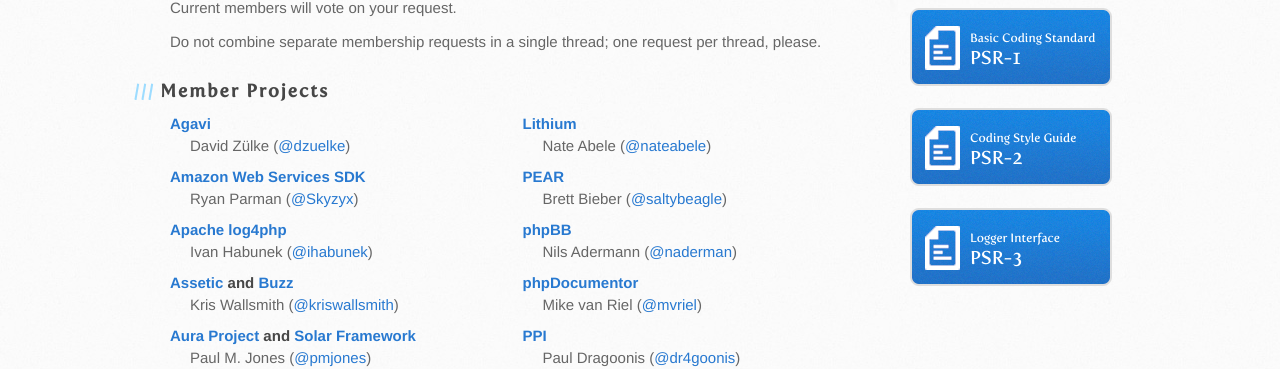
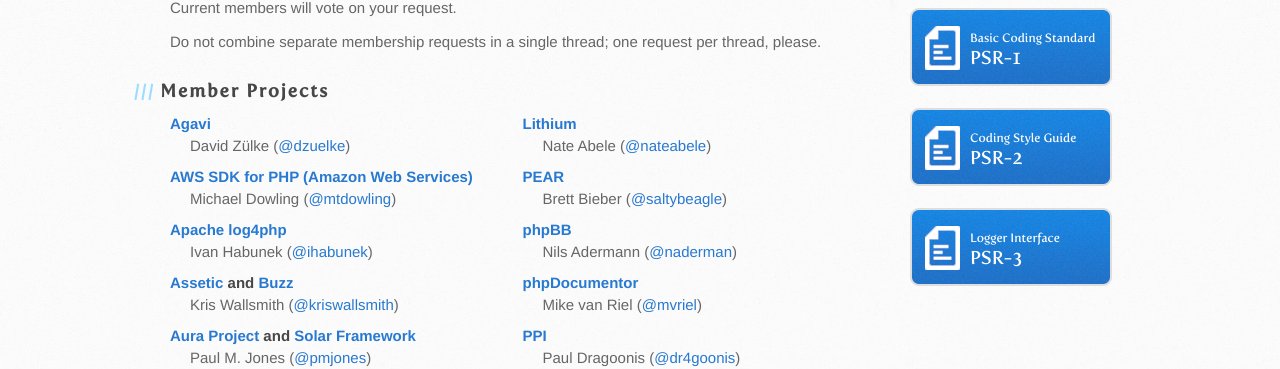
Before and after one commit to php-fig/www.php-fig.org, a Jekyll site: the page built from index.markdown, in a window 1280 px wide. Shown: the part 724-1093 px from the top of the page. Built offline with Jekyll 4.4.1, drawn with Linux system fonts in a browser that asks for light colours; Markdown is read by kramdown in place of the engine named in the settings.

Commit message:
Updated representative and fixed the project name for the AWS SDK for PHP.

```diff
--- a/index.markdown
+++ b/index.markdown
@@ -44,8 +44,8 @@ Do not combine separate membership requests in a single thread; one request per
     </li>
 
     <li>
-        <h4><a target="_blank" href="http://aws.amazon.com/sdkforphp/">Amazon Web Services SDK</a></h4>
-        Ryan Parman (<a href="http://twitter.com/Skyzyx/">@Skyzyx</a>)
+        <h4><a target="_blank" href="http://aws.amazon.com/sdkforphp/">AWS SDK for PHP (Amazon Web Services)</a></h4>
+        Michael Dowling (<a href="http://twitter.com/mtdowling/">@mtdowling</a>)
     </li>
 
     <li>
```
